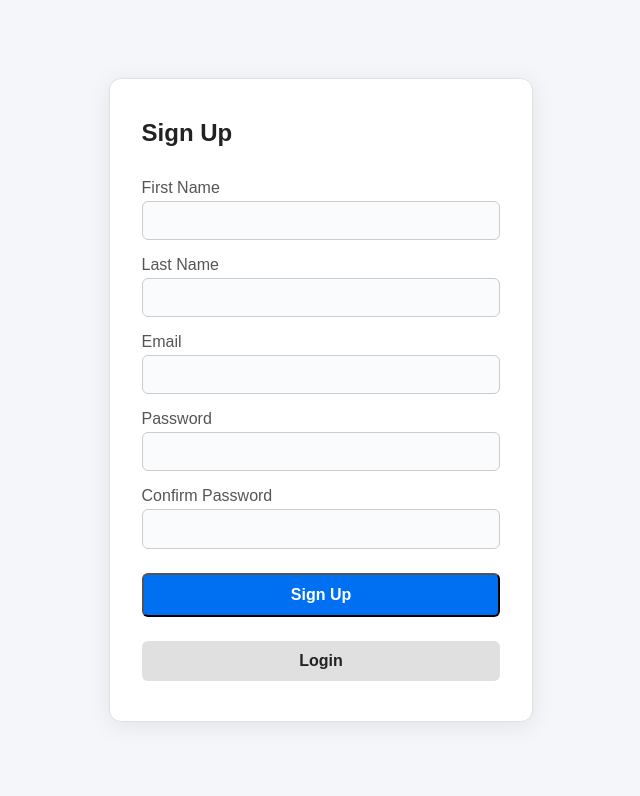
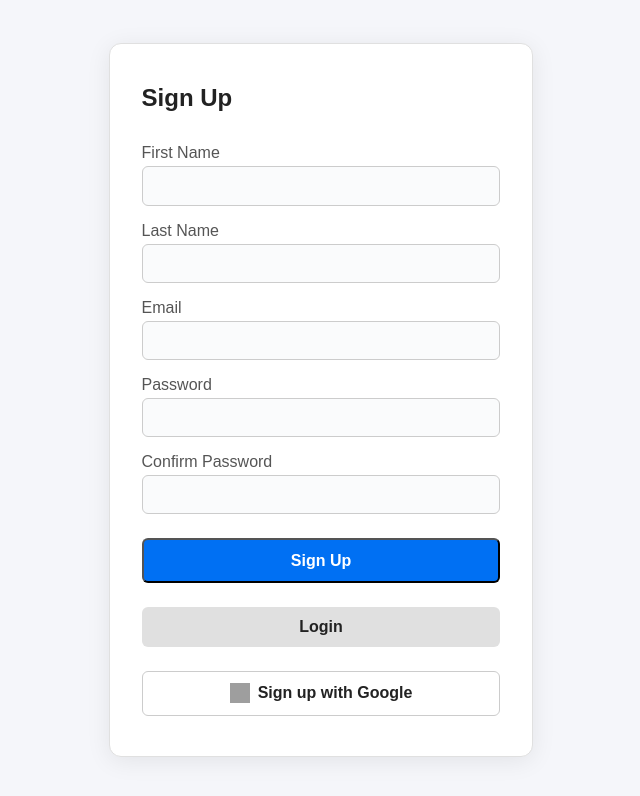
Before and after one commit to Juliojefe/fixit-web, a Next.js app: page /signUp in a window 1280 px wide. Shown: the top 796 px of the page, without its empty margins (319-959 px from the left). Built offline with nearby package versions, Linux system fonts and the light colour scheme; grey boxes are pictures that could not be loaded.

Commit message:
initial clickable google button

```diff
--- a/src/app/signUp/page.tsx
+++ b/src/app/signUp/page.tsx
@@ -52,6 +52,10 @@ export default function SignUpPage() {
 
   function hangleSignIn() {
     router.push("login");
+  }
+
+  function handleSignUpWithGoogle() {
+    alert("Not connected to the backend");
   }
 
   return (
@@ -204,6 +208,32 @@ export default function SignUpPage() {
                   transition: "background 0.2s",
                 }}
               >Login</button>
+              <button
+                type="button"
+                onClick={handleSignUpWithGoogle}
+                style={{
+                  padding: "0.7rem",
+                  fontWeight: "bold",
+                  background: "#fff",
+                  color: "#222",
+                  border: "1px solid #ccc",
+                  borderRadius: "6px",
+                  fontSize: "1rem",
+                  cursor: "pointer",
+                  marginTop: "0.5rem",
+                  display: "flex",
+                  alignItems: "center",
+                  justifyContent: "center",
+                  gap: "0.5rem",
+                }}
+              >
+                <img
+                  src="https://upload.wikimedia.org/wikipedia/commons/thumb/c/c1/Google_%22G%22_logo.svg/800px-Google_%22G%22_logo.svg.png"
+                  alt="Google"
+                  style={{ width: 20, height: 20 }}
+                />
+                Sign up with Google
+              </button>
               {errorMessage && (
                 <div style={{
                   color: "#d32f2f",
```
Also changed, not shown: src/app/login/page.tsx (+30 -0 lines).
